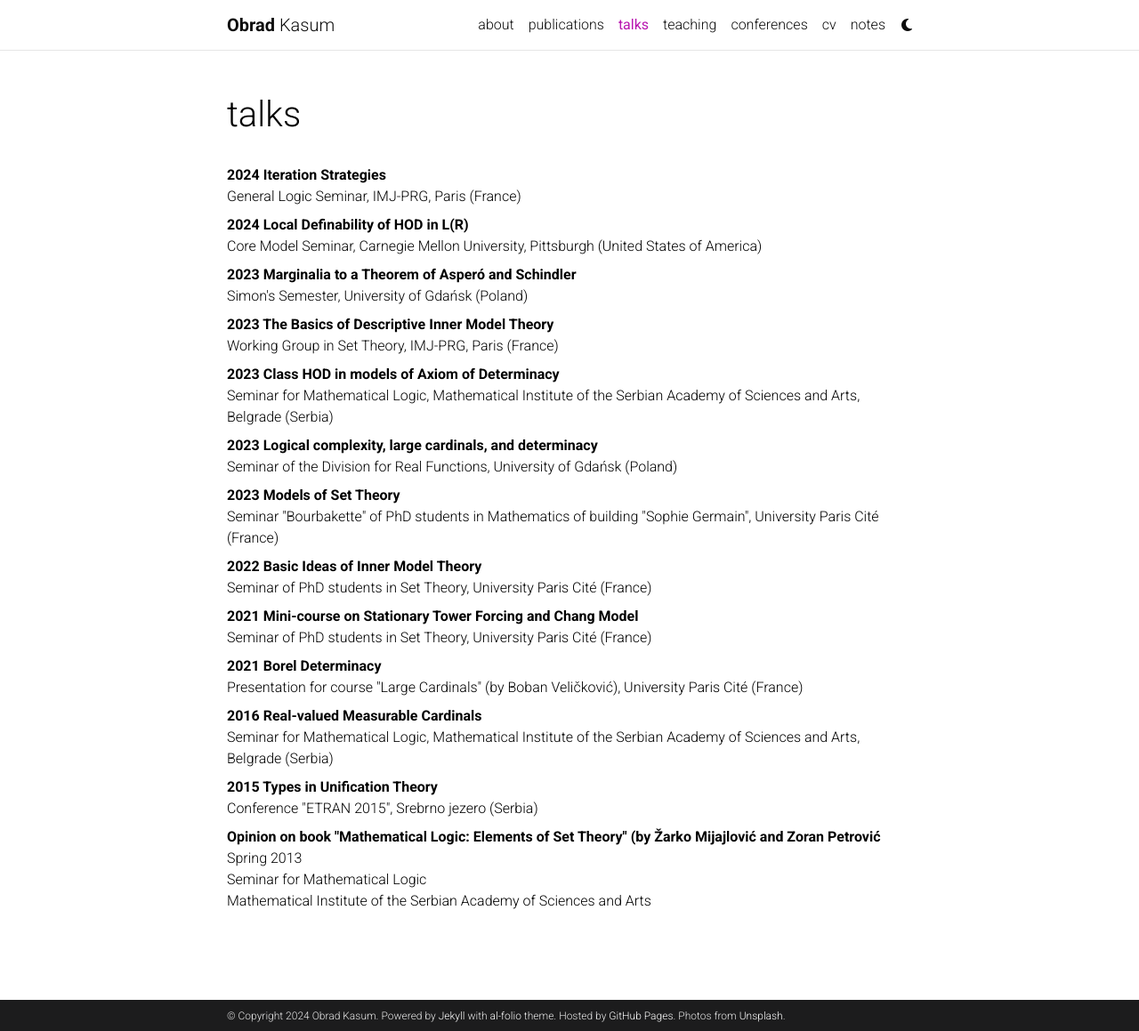
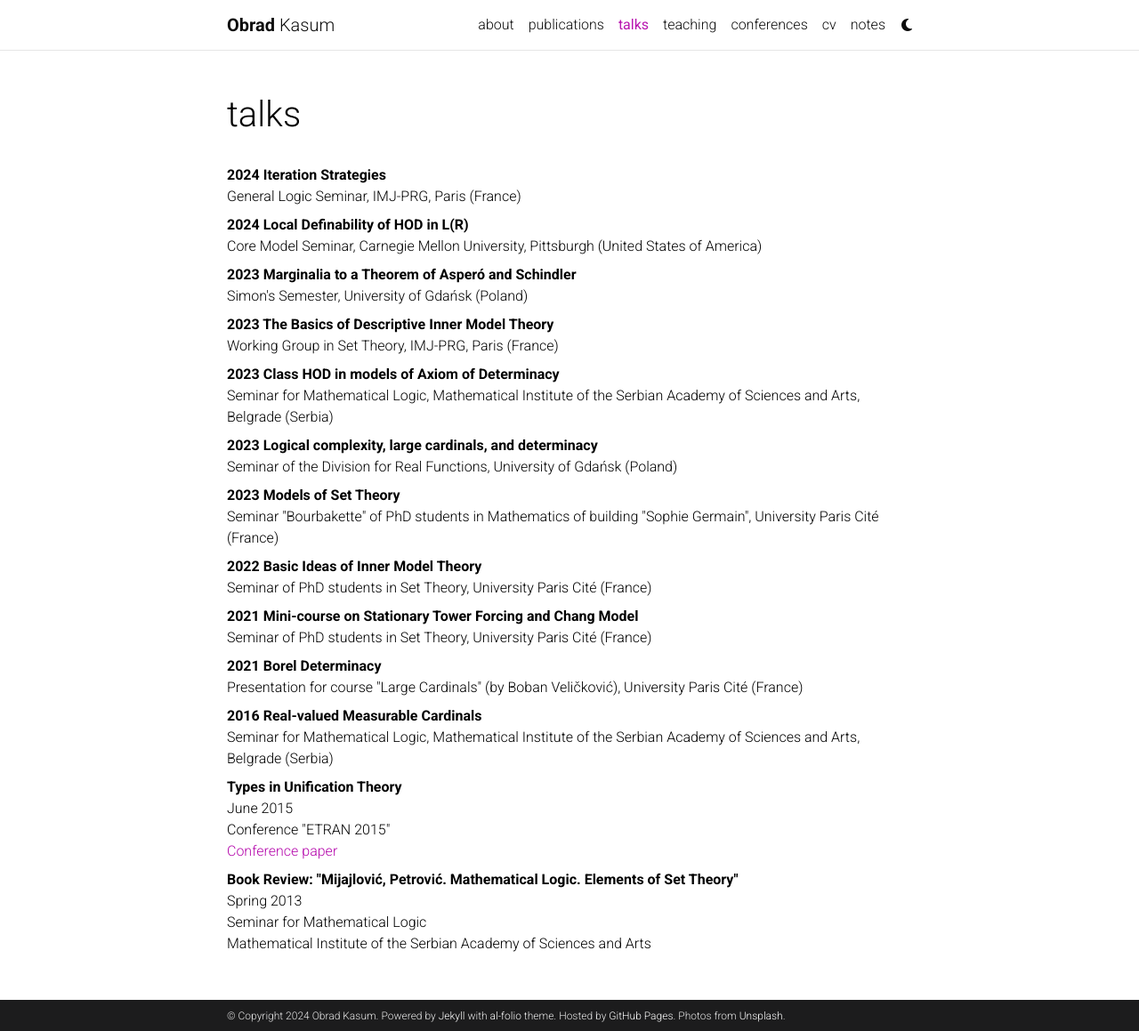
Before and after one commit to obradkasum/obradkasum.github.io, a Jekyll site: the page built from _pages/talks.md, in a window 1280 px wide and 1159 px high. Shown: the whole window at 89% size. Built offline with Jekyll 4.4.1, drawn with Linux system fonts in a browser that asks for light colours; comment, search, counter and statistics services are not loaded; a style sheet for code colours, icons or effects is not loaded.

Commit message:
Update talks.md

```diff
--- a/_pages/talks.md
+++ b/_pages/talks.md
@@ -29,9 +29,13 @@ nav_order: 2
 <dd>Presentation for course "Large Cardinals" (by Boban Veličković), University Paris Cité (France)</dd>
 <dt>2016 Real-valued Measurable Cardinals</dt>
 <dd>Seminar for Mathematical Logic, Mathematical Institute of the Serbian Academy of Sciences and Arts, Belgrade (Serbia)</dd>
-<dt>2015 Types in Unification Theory</dt>
-<dd>Conference "ETRAN 2015", Srebrno jezero (Serbia)</dd>
-<dt>Opinion on book "Mathematical Logic: Elements of Set Theory" (by Žarko Mijajlović and Zoran Petrović</dt>
+
+<dt>Types in Unification Theory</dt>
+<dd>June 2015<br>
+    Conference "ETRAN 2015"<br>
+    <a href="https://drive.google.com/file/d/1MfKDvA4F9VklbhfS1earXUaPys76JkXB/view?usp=sharing"> Conference paper</a></dd>
+
+<dt>Book Review: "Mijajlović, Petrović. Mathematical Logic. Elements of Set Theory"</dt>
 <dd>Spring 2013<br>
     Seminar for Mathematical Logic<br>
     Mathematical Institute of the Serbian Academy of Sciences and Arts</dd>
```
